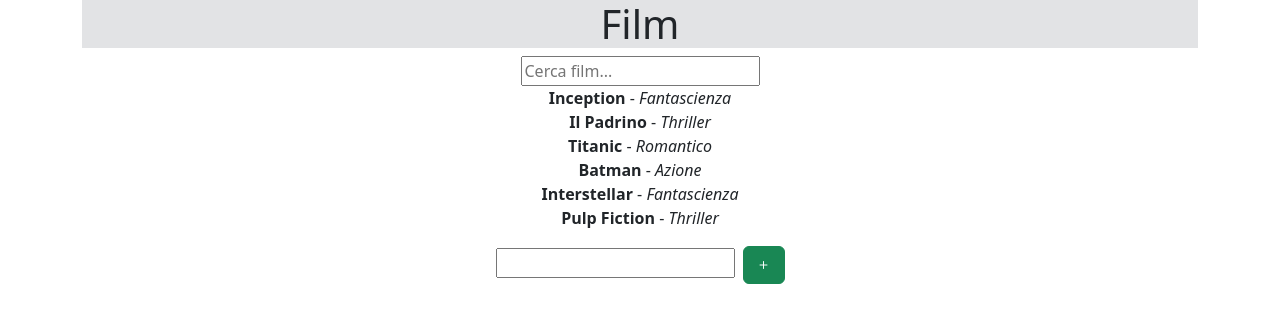
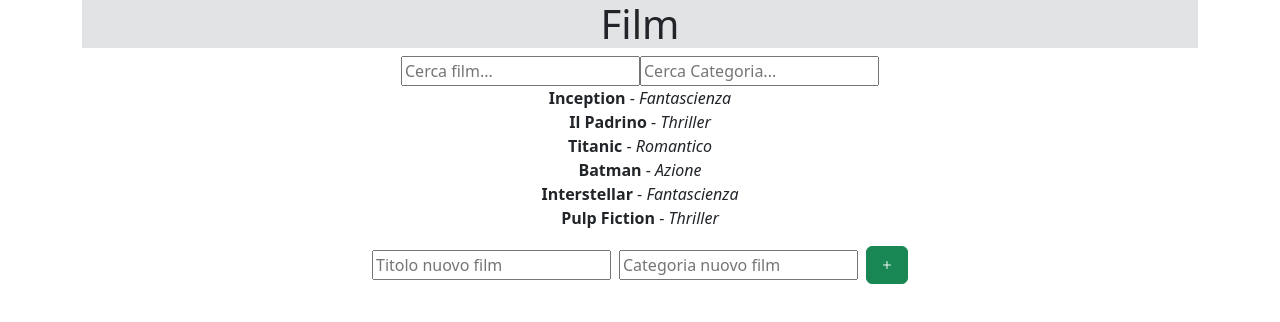
Before and after one commit to UmbertoCarbone/react-movie-filter, a React (Vite) app: page / in a window 1280 px wide. Shown: the top 322 px of the page. Built offline with nearby package versions, Linux system fonts and the light colour scheme.

Commit message:
Riorganizza la gestione dello stato nel componente App; migliora la logica di filtro e aggiungi la categoria per i nuovi film

```diff
--- a/src/App.jsx
+++ b/src/App.jsx
@@ -1,4 +1,5 @@
 import { useState, useEffect } from 'react'
+
 const categoryFilm = [
   { title: 'Inception', genere: 'Fantascienza' },
   { title: 'Il Padrino', genere: 'Thriller' },
@@ -8,37 +9,28 @@
   { title: 'Pulp Fiction', genere: 'Thriller' },
 ]
 
-
-
-
 function App() {
   const [list, setList] = useState(categoryFilm)
   const [item, setItem] = useState("")
+  const [newGenere, setNewGenere] = useState("")
   const [search, setSearch] = useState("")
-  const [filteredMovies, setfilteredMovies] = useState([])
-
-
+  const [searchCategoria, setSearchCategoria] = useState("")
+  const [filteredMovies, setFilteredMovies] = useState(categoryFilm)
 
   function handleSubmit(e) {
     e.preventDefault();
-    setList([...list,
-    { title: item, }
-    ])
+    setList([...list, { title: item, genere: newGenere }])
     setItem("");
-
 
   }
 
   useEffect(() => {
-
     const filtered = list.filter(film =>
-      film.title.toLowerCase().includes(search.toLowerCase())
+      film.title.toLowerCase().includes(search.toLowerCase()) &&
+      film.genere.toLowerCase().includes(searchCategoria.toLowerCase())
     );
-    console.log(filtered)
-    setfilteredMovies(filtered)
-  }, [search, list]);
-
-
+    setFilteredMovies(filtered)
+  }, [search, searchCategoria, list]);
 
   return (
     <div className="container text-center">
@@ -47,26 +39,44 @@
       <input
         type="text"
         placeholder="Cerca film..."
-        value={search} onChange={e => setSearch(e.target.value)}
+        value={search}
+        onChange={e => setSearch(e.target.value)}
+      />
+      <input
+        type="text"
+        placeholder="Cerca Categoria..."
+        value={searchCategoria}
+        onChange={e => setSearchCategoria(e.target.value)}
       />
       <ul className="list-unstyled">
-        {/* Array film */}
-        {filteredMovies.map((list) => (
-          <li key={list.title}>
-            <strong>{list.title}</strong> - <em>{list.genere}</em>
+        {filteredMovies.map((film) => (
+          <li key={film.title}>
+            <strong>{film.title}</strong> - <em>{film.genere}</em>
           </li>
         ))}
       </ul>
       {/* Aggiungi Film */}
-      <form onSubmit={handleSubmit}>
-        <input type="text" value={item.title} onChange={e => { setItem(e.target.value) }} />
-        <button type="submit" className="btn btn-success ms-2">
+      <form onSubmit={handleSubmit} className="d-flex justify-content-center align-items-center">
+        <input
+          type="text"
+          value={item}
+          onChange={e => setItem(e.target.value)}
+          placeholder="Titolo nuovo film"
+          className="me-2"
+        />
+        <input
+          type="text"
+          value={newGenere}
+          onChange={e => setNewGenere(e.target.value)}
+          placeholder="Categoria nuovo film"
+          className="me-2"
+        />
+        <button type="submit" className="btn btn-success">
           <i className="bi bi-plus"></i>
         </button>
-      </form >
+      </form>
     </div>
   )
 }
 
-
 export default App
```
